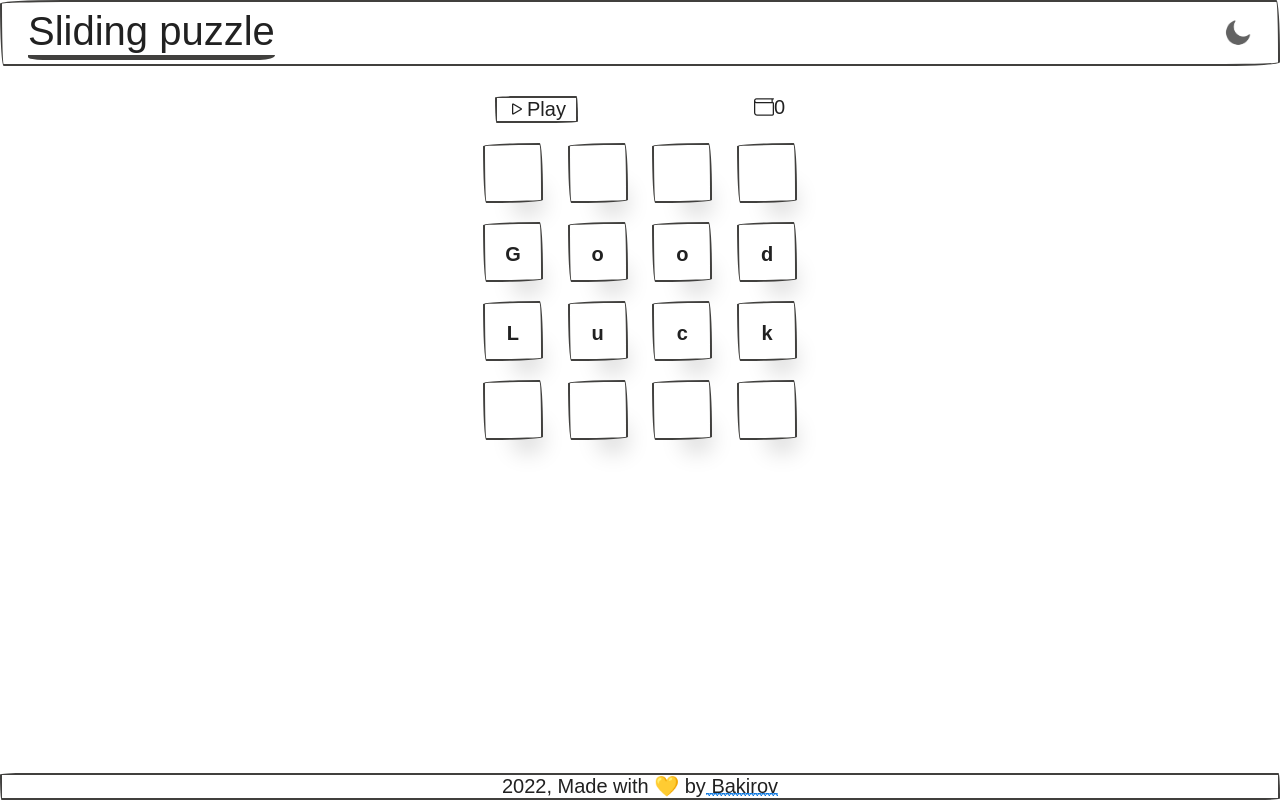
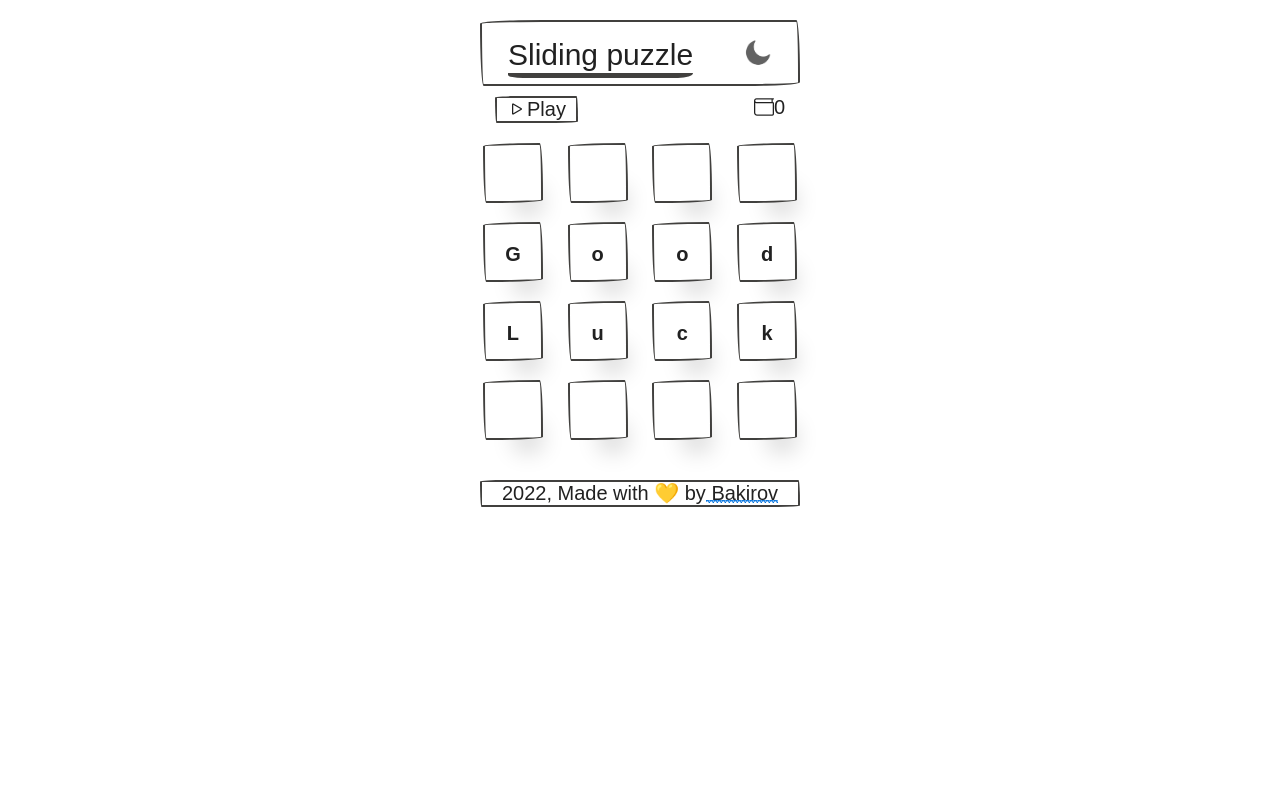
Before and after one commit to quwanishbakirov/4x4, a plain HTML site: page index.html in a window 1280 px wide. Drawn offline with nearby package versions, Linux system fonts and the light colour scheme; a web font is replaced by a local one.

Commit message:
footer was changed

```diff
--- a/index.html
+++ b/index.html
@@ -13,13 +13,13 @@
     <title>4x4</title>
 </head>
 <body>
+<div class="container-main">
     <nav class="border split-nav">
         <div class="nav-brand">
           <h3><a href="#">Sliding puzzle</a></h3>
         </div>
           <div><img src="static/images/moon.png" id="icon"></div>
       </nav>
-<div class="container-main">
         <div class="header">
             <button class="startGame padding-none" onclick="startGame()">
                 <i class="bi-play"></i>Play
@@ -47,10 +47,10 @@
             <button id="btn15" class="box"></button>
             <button id="btn16" class="box"></button>
     </div>
+    <footer class="border">
+        2022, Made with 💛 by  <a class="link" href="https://github.com/quwanishbakirov" target="_blank"> Bakirov</a>
+    </footer>
 </div>
-<footer class="border">
-       2022, Made with 💛 by  <a class="link" href="https://github.com/quwanishbakirov" target="_blank"> Bakirov</a>
-</footer>
 </body>
 <script src="static/js/app.js"></script>
 </html>
--- a/static/css/style.css
+++ b/static/css/style.css
@@ -27,6 +27,7 @@ nav h3 a{
 .nav-brand a{
     color: #000;
     text-decoration: none;
+    font-size: 30px;
 }
 #icon{
     width: 30px;
@@ -83,8 +84,7 @@ nav h3 a{
     padding-top: 10px;
 }
 footer{
-    position: absolute;
-    bottom: 0;
+    margin-top: 40px;
     width: 100%;
     justify-content: center;
     color: var(--secondary-color);
```
Also changed, not shown: static/js/app.js (+2 -7 lines).
